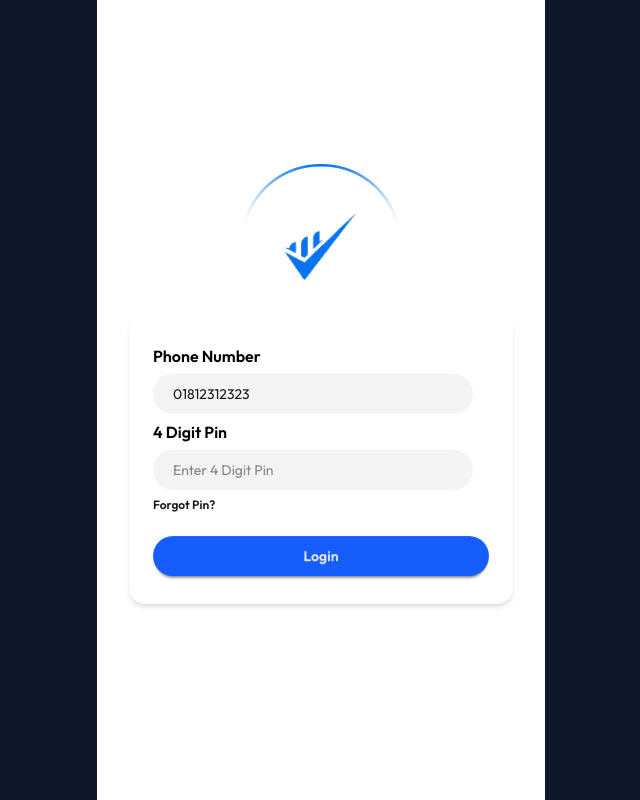
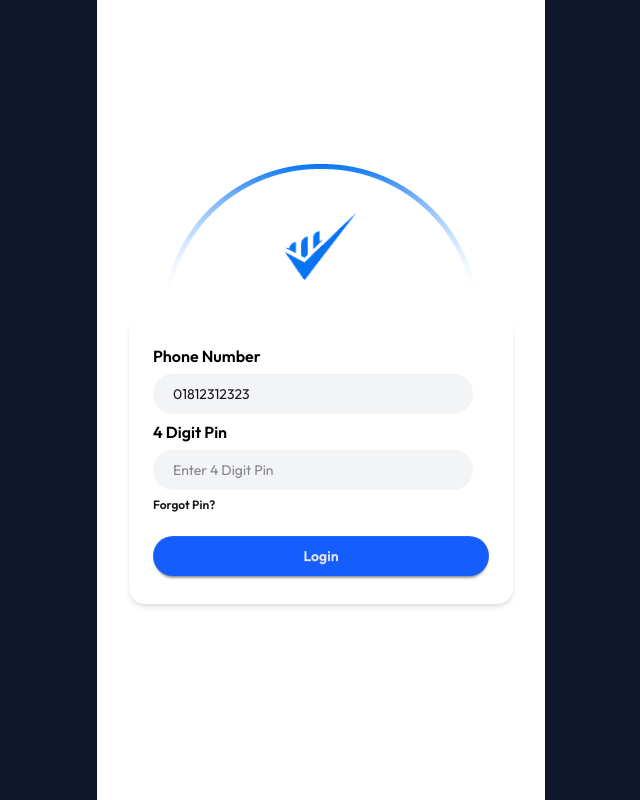
Before and after one commit to mdrahimultahsin/payoo-mfs, a plain HTML site: page index.html in a window 1280 px wide. Shown: the whole page, without its empty margins (319-959 px from the left). Drawn offline with nearby package versions, Linux system fonts and the light colour scheme.

Commit message:
change style

```diff
--- a/index.html
+++ b/index.html
@@ -35,7 +35,7 @@
       <!-- Logo Area -->
       <div class="w-3/4 relative">
         <img
-          class="w-40 absolute left-0 right-0 mx-auto"
+          class="max-w-full absolute left-0 right-0 mx-auto"
           src="assets/bg.png"
           alt=""
         />
```
